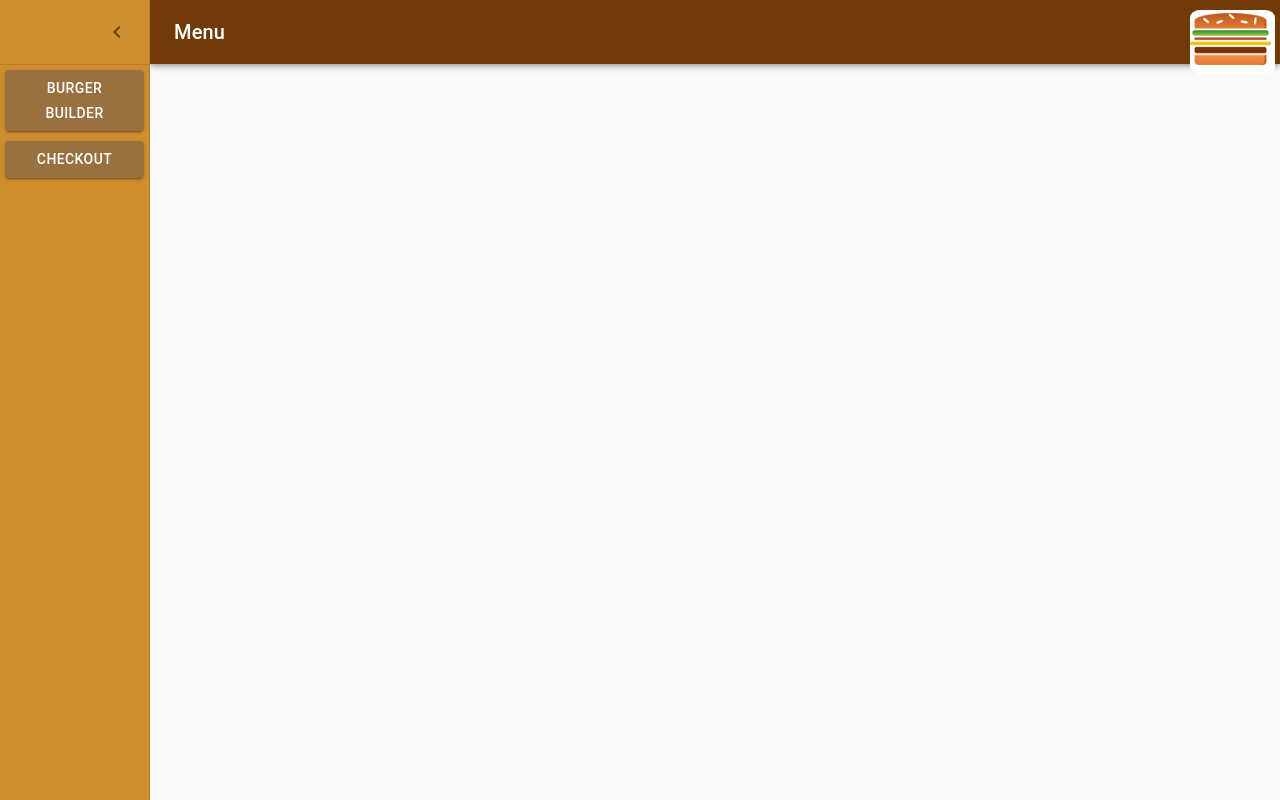
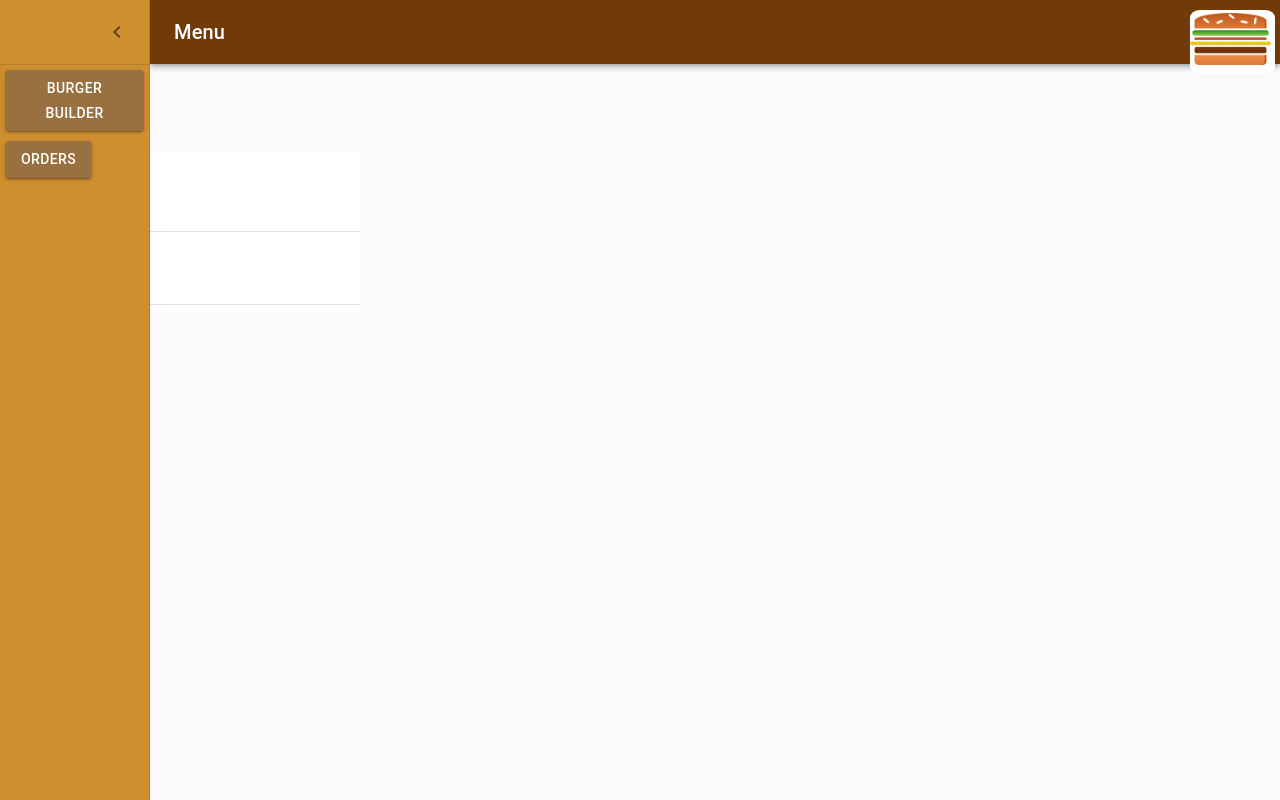
Before and after one commit to kushagrasinha3596/BurgerOrderApp, a React app: page /orders in a window 1280 px wide. Both pictures are taken after a click on the button "open drawer". Built offline with nearby package versions, Linux system fonts and the light colour scheme.

Commit message:
Adding Orders component and resolving bug related to loading of ContactData component using routing

```diff
--- a/src/App.js
+++ b/src/App.js
@@ -3,6 +3,7 @@ import Layout from './components/Layout/Layout';
 import BurgerBuilder from './containers/BurgerBuilder/BurgerBuilder';
 import CheckoutSummary from './containers/Checkout/Checkout';
 import {Route, Switch} from 'react-router-dom';
+import Orders from './containers/Orders/Orders';
 
 class App extends Component {
   render() {
@@ -11,7 +12,8 @@ class App extends Component {
         <Layout>
         <Switch>
         <Route exact path="/" component={BurgerBuilder}></Route>
-        <Route exact path="/checkout" component={CheckoutSummary}></Route>
+        <Route exact path="/orders" component={Orders}></Route>
+        <Route path="/checkout" component={CheckoutSummary}></Route>
         </Switch>
         </Layout>
       </div>
--- a/src/components/Navigation/SideDrawer/SideDrawer.js
+++ b/src/components/Navigation/SideDrawer/SideDrawer.js
@@ -16,6 +16,7 @@ import MenuIcon from '@material-ui/icons/Menu';
 import ChevronLeftIcon from '@material-ui/icons/ChevronLeft';
 import ChevronRightIcon from '@material-ui/icons/ChevronRight';
 import Button from '@material-ui/core/Button';
+import {Link} from 'react-router-dom';
 
 const drawerWidth = 150;
 
@@ -28,6 +29,9 @@ const useStyles = makeStyles(theme => ({
     button:{
       margin: '5px',
       backgroundColor: '#99703F'
+    },
+    buttonRoot: {
+      display: 'inline-block'
     },
     appBar: {
       transition: theme.transitions.create(['margin', 'width'], {
@@ -149,14 +153,30 @@ const appBar = () => {
             </IconButton>
           </div>
           <Divider />
+          <Link
+          to="/">
           <Button
           variant="contained"
           color="primary"
+          classes={
+            {
+              root: classes.buttonRoot
+            }
+          }
           className={classes.button}>Burger Builder</Button>
+          </Link>
+          <Link
+          to="/orders">
           <Button
           variant="contained"
           color="primary"
-          className={classes.button}>Checkout</Button>
+          classes={
+            {
+              root: classes.buttonRoot
+            }
+          }
+          className={classes.button}>Orders</Button>
+          </Link>
         </Drawer>
         <main
           className={clsx(classes.content, {
--- a/src/components/Order/CheckoutSummary/CheckoutSummary.js
+++ b/src/components/Order/CheckoutSummary/CheckoutSummary.js
@@ -11,16 +11,8 @@ const useStyles = makeStyles(theme => ({
 }));
 
 const checkoutSummary = (props) => {
-  debugger
   const classes = useStyles();
 
-  const checkoutCancelledHandler = () => {
-    this.props.history.goBack();
-  }
-
-  const checkoutContinuedHandler = () => {
-    this.props.history.push('/checkout/contact-data');
-  }
   return (
     <Box textAlign="center" width={1}>
       <h1>Hope it tastes well!!!</h1>
--- /dev/null
+++ b/src/components/Order/Order.js
@@ -0,0 +1,45 @@
+import React from 'react';
+import { makeStyles } from '@material-ui/core/styles';
+import ListItem from '@material-ui/core/ListItem';
+import Divider from '@material-ui/core/Divider';
+import ListItemText from '@material-ui/core/ListItemText';
+import Typography from '@material-ui/core/Typography';
+
+const useStyles = makeStyles(theme => ({
+    root: {
+      width: '100%',
+      maxWidth: 360,
+      backgroundColor: theme.palette.background.paper,
+    },
+    inline: {
+      display: 'inline',
+    },
+  }));
+
+const order = (props) => {
+    const classes = useStyles();
+    return (
+        <React.Fragment>
+          <ListItem alignItems="flex-start">
+            <ListItemText
+              primary="salad"
+              secondary={
+                <React.Fragment>
+                  <Typography
+                    component="span"
+                    variant="body2"
+                    className={classes.inline}
+                    color="textPrimary"
+                  >
+                    Price: <strong>20</strong>
+                  </Typography>
+                </React.Fragment>
+              }
+            />
+          </ListItem>
+          <Divider variant="inset" component="li" />
+        </React.Fragment>
+      );
+}
+
+export default order;
--- a/src/containers/Checkout/Checkout.js
+++ b/src/containers/Checkout/Checkout.js
@@ -8,22 +8,28 @@ class Checkout extends React.Component{
 
     state = {
         ingredients: {
-            salad: 1,
-            meat:1,
-            cheese: 1,
-            bacon:1
-        }
+            salad: 0,
+            meat:0,
+            cheese: 0,
+            bacon:0
+        },
+        price:0
     }
 
     componentDidMount(){
         const query = new URLSearchParams(this.props.location.search);
         const ingredients = {};
+        let totalPrice = 0;
         for(let searchParam of query.entries()){
-            ingredients[searchParam[0]] = +searchParam[1];
+            if(searchParam[0] === "price"){
+                totalPrice = searchParam[1];
+            }else{
+                ingredients[searchParam[0]] = +searchParam[1];
+            }
         }
-        debugger
         this.setState({
-            ingredients: ingredients
+            ingredients: ingredients,
+            totalPrice: totalPrice
         });
     }
 
@@ -36,15 +42,16 @@ class Checkout extends React.Component{
     }
     render() {
         return (
-            <div>
+            <Box>
                 <CheckoutSummary
                 checkoutCancelled = {this.checkoutCancelledHandler}
                 checkoutContinued = {this.checkoutContinuedHandler}
                 ingredients={this.state.ingredients}/>
                 <Route
                 path={this.props.match.path + '/contact-data'}
-               component = {ContactData}/>
-            </div>
+                render={() => (<ContactData totalPrice={this.state.totalPrice} ingredients={this.state.ingredients}/>)}
+                />
+            </Box>
         )
     }
 }
--- a/src/containers/Checkout/ContactData/ContactData.js
+++ b/src/containers/Checkout/ContactData/ContactData.js
@@ -1,97 +1,111 @@
 import React from 'react';
-import Typography from '@material-ui/core/Typography';
-import {fade, withStyles} from '@material-ui/core/styles';
-import InputBase from '@material-ui/core/InputBase';
+import FormControl from '@material-ui/core/FormControl';
 import InputLabel from '@material-ui/core/InputLabel';
-import FormControl from '@material-ui/core/FormControl';
+import OutlinedInput from '@material-ui/core/OutlinedInput';
+import { withStyles } from '@material-ui/core/styles';
 import Button from '@material-ui/core/Button';
 import Box from '@material-ui/core/Box';
+import Typography from '@material-ui/core/Typography';
+import CustomAxios from '../../../axios-orders';
+import Spinner from '../../../components/UI/Spinner/Spinner';
+import {withRouter} from 'react-router-dom';
 
 const styles = (theme) => ({
   root: {
-      display: 'flex',
-      flexWrap: 'wrap',
-    },
-    margin: {
+    '& > *': {
       margin: theme.spacing(1),
     },
-    button: {
-        margin: theme.spacing(1),
-      }
+  },
 });
-
-  const BootstrapInput = withStyles(theme => ({
-    root: {
-      'label + &': {
-        marginTop: theme.spacing(3),
-      },
-    },
-    input: {
-      borderRadius: 4,
-      position: 'relative',
-      backgroundColor: theme.palette.common.white,
-      border: '1px solid #ced4da',
-      fontSize: 16,
-      width: 'auto',
-      padding: '10px 12px',
-      transition: theme.transitions.create(['border-color', 'box-shadow']),
-      fontFamily: [
-        '-apple-system',
-        'BlinkMacSystemFont',
-        '"Segoe UI"',
-        'Roboto',
-        '"Helvetica Neue"',
-        'Arial',
-        'sans-serif',
-        '"Apple Color Emoji"',
-        '"Segoe UI Emoji"',
-        '"Segoe UI Symbol"',
-      ].join(','),
-      '&:focus': {
-        boxShadow: `${fade(theme.palette.primary.main, 0.25)} 0 0 0 0.2rem`,
-        borderColor: theme.palette.primary.main,
-      },
-    },
-  }))(InputBase);
 
 class ContactData extends React.Component {
 
   state = {
-        username: '',
+    name: '',
     email: '',
-        adress: {
+    address: {
       street: '',
-            postalcode: ''
+      postalCode: ''
+    },
+    loading: false
   }
+
+  handleChange = (event) => {
+    this.setState({
+      name: event.target.value
+    });
+  };
+
+  orderHandler = () => {
+    this.setState({
+      loading: true
+    });
+
+    const order = {
+      ingredients: this.props.ingredients,
+      price: this.state.totalPrice,
+      customer: {
+        name: 'Kushagra Sinha',
+        address: 'Gaur City'
+      },
+      deliverMode: 'fastest'
+    }
+
+    CustomAxios.post('/orders.json', order)
+      .then((response) => {
+        console.log(response);
+        console.log(this.props);
+        this.setState({
+          loading: false
+        });
+        this.props.history.push('/');
+      })
+      .catch((error) => {
+        console.log(error);
+        this.setState({
+          loading: false
+        });
+      });
   }
 
   render() {
-        let {classes} = this.props;
+    let { classes } = this.props;
+    let form = (<form className={classes.root} noValidate autoComplete="off">
+      <FormControl variant="outlined">
+        <InputLabel htmlFor="Name">Name</InputLabel>
+        <OutlinedInput id="Name" value={this.state.name} onChange={this.handleChange} label="Name" />
+      </FormControl>
+      <FormControl variant="outlined">
+        <InputLabel htmlFor="Email">Email</InputLabel>
+        <OutlinedInput id="Email" value={this.state.email} onChange={this.handleChange} label="Email" />
+      </FormControl>
+      <FormControl variant="outlined">
+        <InputLabel htmlFor="street">Street</InputLabel>
+        <OutlinedInput id="street" value={this.state.address.street} onChange={this.handleChange} label="street" />
+      </FormControl>
+      <FormControl variant="outlined">
+        <InputLabel htmlFor="postal">Postal</InputLabel>
+        <OutlinedInput id="postal" value={this.state.address.postalCode} onChange={this.handleChange} label="postal" />
+      </FormControl>
+      <Button
+        variant="contained"
+        color="primary"
+        className={classes.button}
+        onClick={this.orderHandler}
+      >ORDER</Button>
+    </form>);
+    if (this.state.loading) {
+      form = <Spinner></Spinner>;
+    }
     return (
       <Box width="80%" position="center">
         <Typography variant="h4" gutterBottom>
           Please enter your contact data
         </Typography>
-                <form className={classes.root} noValidate>
-                <FormControl className={classes.margin}>
-                <InputLabel shrink htmlFor="name">Name</InputLabel>
-                <BootstrapInput defaultValue="Name" id="name" />
-                <InputLabel shrink htmlFor="email">Email</InputLabel>
-                <BootstrapInput defaultValue="Email" id="email" />
-                <InputLabel shrink htmlFor="street">Street</InputLabel>
-                <BootstrapInput defaultValue="Street" id="street" />
-                <InputLabel shrink htmlFor="postalcode">Postal Code</InputLabel>
-                <BootstrapInput defaultValue="Postal Code" id="postalcode" />
-                </FormControl>
-                <Button
-                    variant="contained"
-                    color="primary"
-                    className={classes.button}
-                    >ORDER</Button>
-                </form>
+        {form}
       </Box>
     )
   }
 }
 
-export default withStyles(styles)(ContactData);
+export default withRouter(withStyles(styles)(ContactData));
--- /dev/null
+++ b/src/containers/Orders/Orders.js
@@ -0,0 +1,26 @@
+import React from 'react';
+import Order from '../../components/Order/Order';
+import List from '@material-ui/core/List';
+import { withStyles } from '@material-ui/core/styles';
+
+const styles = (theme) => ({
+    root: {
+      width: '100%',
+      maxWidth: 360,
+      backgroundColor: theme.palette.background.paper,
+    }
+  });
+
+class Orders extends React.Component{
+    render() {
+        let {classes} = this.props;
+        return (
+            <List className={classes.root}>
+                <Order></Order>
+                <Order></Order>
+            </List>
+        );
+    }
+}
+
+export default withStyles(styles)(Orders);
```
Also changed, not shown: src/containers/BurgerBuilder/BurgerBuilder.js (+1 -27 lines). Lines whose indentation alone changed are shown as unchanged.
